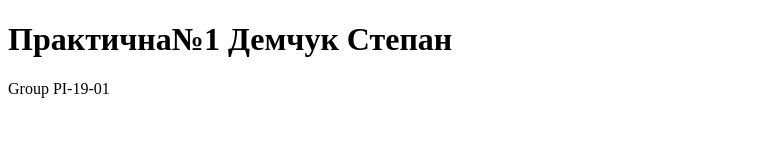
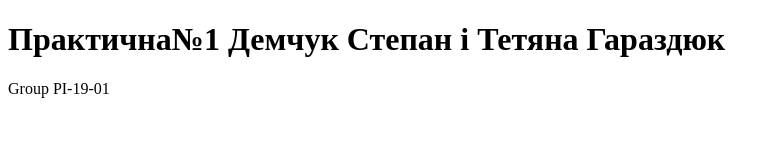
Before and after one commit to harazduyk/pr_protect_Demchuk, a plain HTML site: page index.html in a window 1280 px wide. Shown: the whole page, without its empty margins (0-780 px from the left). Drawn offline with Linux system fonts and the light colour scheme.

Commit message:
edit_harazdiuk

```diff
--- a/index.html
+++ b/index.html
@@ -9,7 +9,7 @@
 </head>
 
 <body>
-    <h1>Практична№1 Демчук Степан</h1>
+    <h1>Практична№1 Демчук Степан і Тетяна Гараздюк</h1>
     <p>Group PI-19-01</p>
 </body>
 
```
